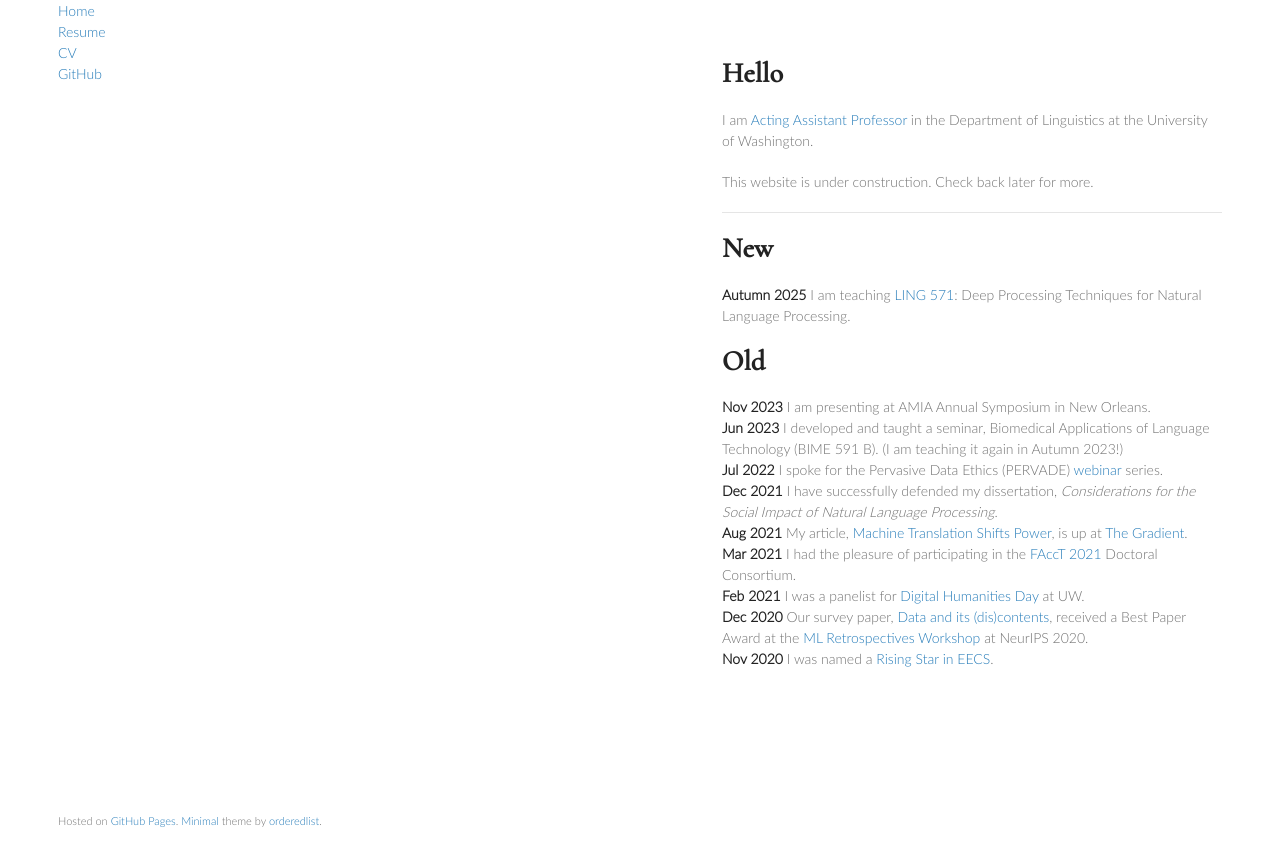
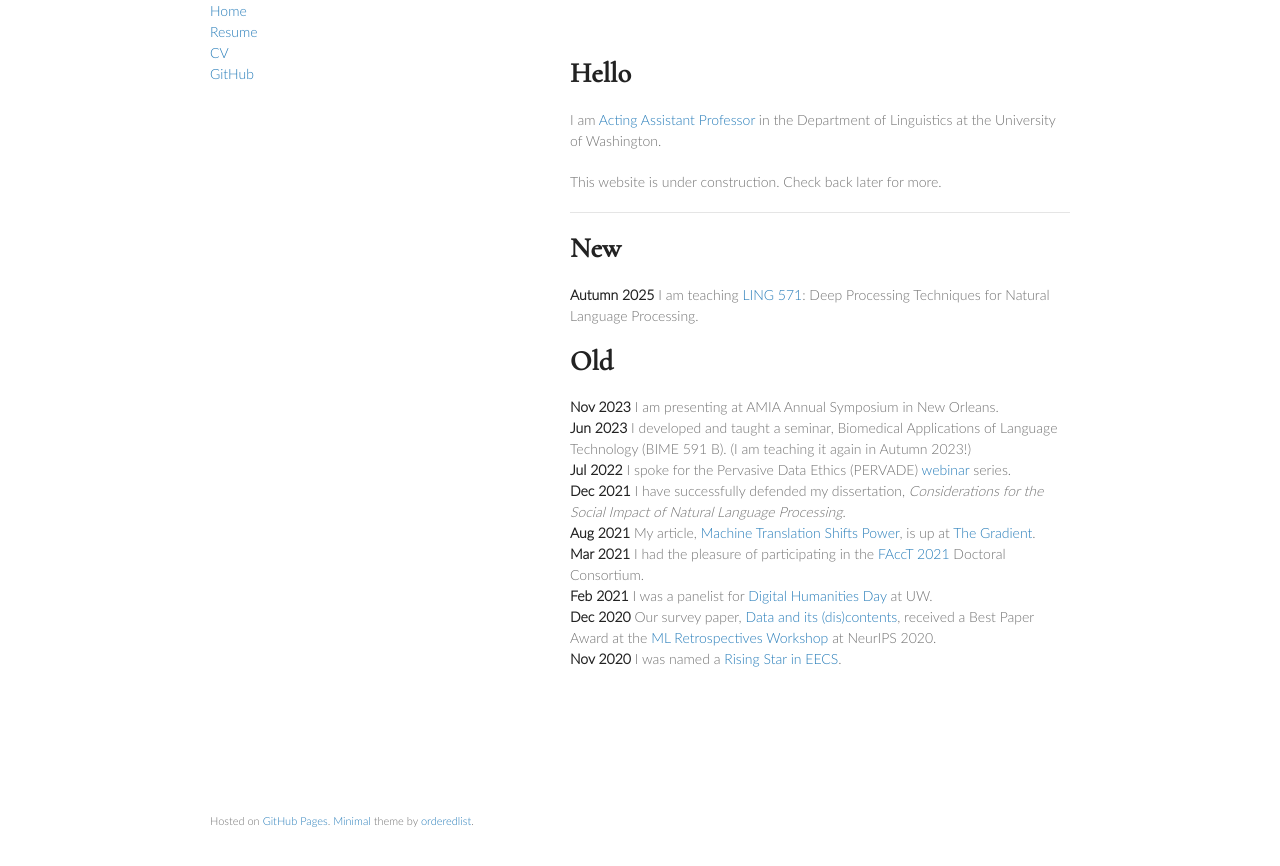
Before and after one commit to amandalynne/amandalynne.github.io, a Jekyll site: the page built from index.md, in a window 1280 px wide. Shown: the top 866 px of the page. Built offline with Jekyll 4.4.1, drawn with Linux system fonts in a browser that asks for light colours; our own code applies the rules of GitHub Pages for plain Markdown files.

Commit message:
Update jekyll-theme-minimal.scss

```diff
--- a/_sass/jekyll-theme-minimal.scss
+++ b/_sass/jekyll-theme-minimal.scss
@@ -59,7 +59,7 @@ a:hover small {
 }
 
 .wrapper {
-  width:100%;
+  width:860px;
   margin:0 auto;
 }
 
```
